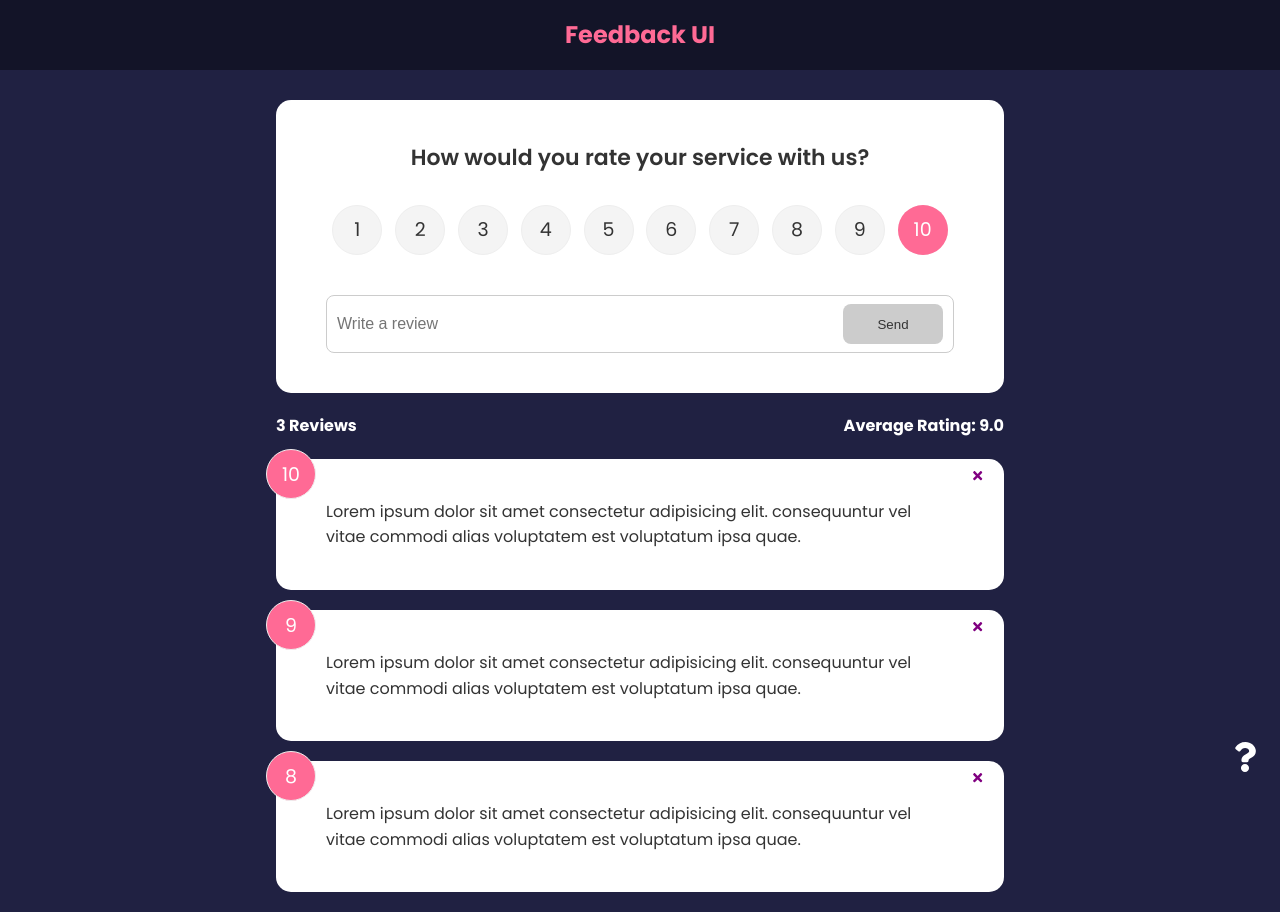
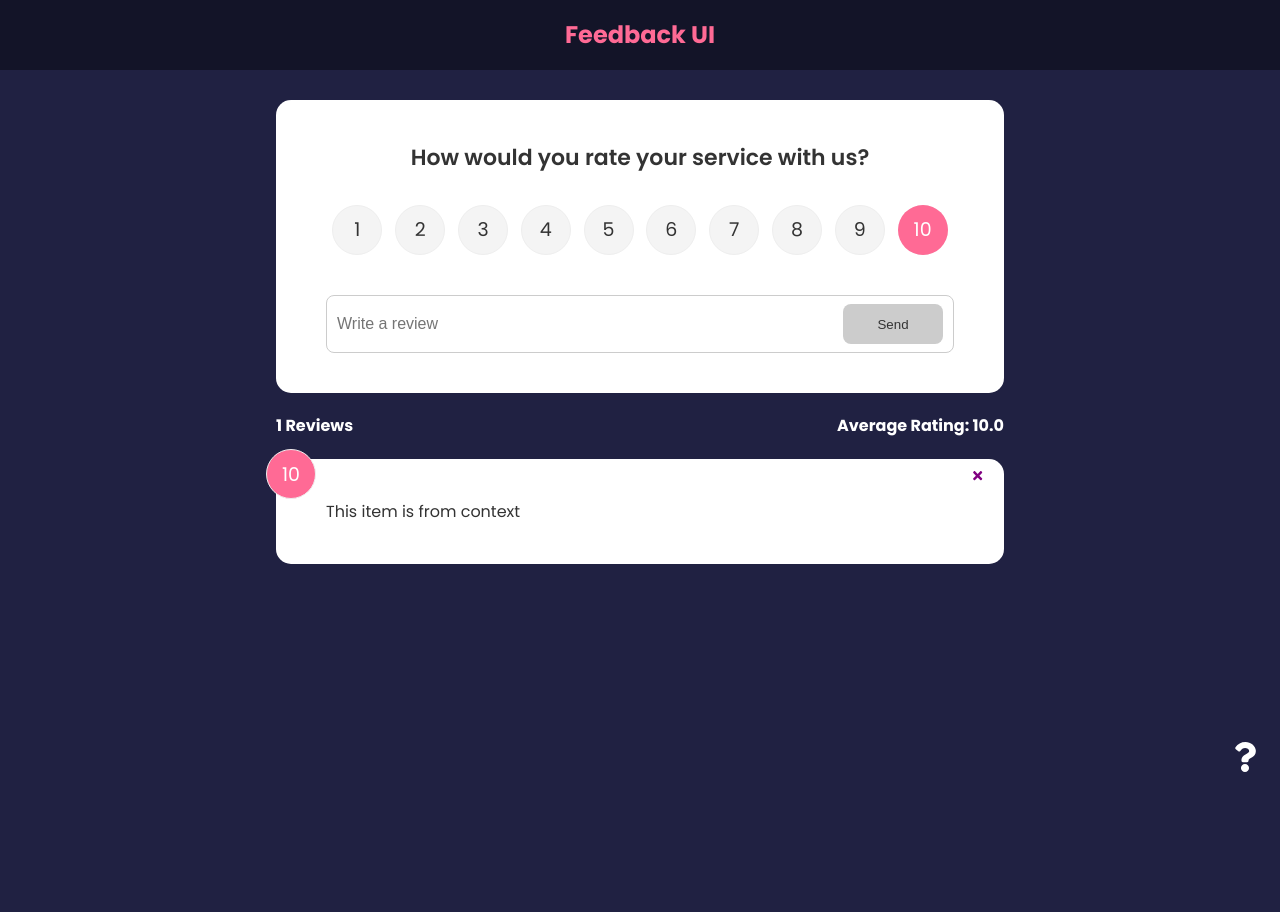
Before and after one commit to jiveshbhatti/feedback-app, a React (Create React App) app: page / in a window 1280 px wide. After the commit the page ends 800 px from the top, so only its background shows below. Built offline with nearby package versions, Linux system fonts and the light colour scheme.

Commit message:
useContext for global states

```diff
--- a/src/App.jsx
+++ b/src/App.jsx
@@ -1,55 +1,38 @@
-import { useState } from "react"
-import Header from "./components/Header"
-import FeedbackList from "./components/FeedbackList"
-import FeedbackData from "./data/feedbackData"
-import FeedbackForm from "./components/FeedbackForm"
-import FeedbackStats from "./components/FeedbackStats"
-import { v4 as uuidv4 } from 'uuid';
-import AboutPage from "./pages/AboutPage"
-import {BrowserRouter as Router, Route, Routes, NavLink} from 'react-router-dom'
-import AboutIconLink from "./components/AboutIconLink"
-import Card from "./components/shared/Card"
-function App(){
+import { useState } from "react";
+import Header from "./components/Header";
+import FeedbackList from "./components/FeedbackList";
+import FeedbackData from "./data/feedbackData";
+import FeedbackForm from "./components/FeedbackForm";
+import FeedbackStats from "./components/FeedbackStats";
+import AboutPage from "./pages/AboutPage";
+import { FeedbackProvider } from "./components/context/FeedbackContext";
+import {
+  BrowserRouter as Router,
+  Route,
+  Routes,
+  NavLink,
+} from "react-router-dom";
+import AboutIconLink from "./components/AboutIconLink";
+import Card from "./components/shared/Card";
+function App() {
+  const [feedback, setFeedback] = useState(FeedbackData);
 
+  return (
+    <FeedbackProvider>
+      <>
+        <Header></Header>
+        <div className="container">
+          <FeedbackForm />
+          <FeedbackStats />
+          <FeedbackList></FeedbackList>
 
-   const [feedback, setFeedback] = useState(FeedbackData)
-
-   const deleteFeedback=(id) =>{console.log('App', id)
-    if(window.confirm('Are you sure you want to delete?')){
-        setFeedback(feedback.filter((item)=>item.id !== id))
-
-    }
-
-}
-    const addFeedback = (feedbackObj)=> {
-        feedbackObj.id = uuidv4()
-
-        if(window.confirm('Are you ready to submit feedback?')){
-            setFeedback([feedbackObj, ...feedback])
-        }
-
-        console.log(feedback, 'all feedback')
-    }
-
-
-    return (
-    <>
-    <Header ></Header>
-    <div className="container">
-        <FeedbackForm handleAdd = {(e)=> addFeedback(e)}/>
-        <FeedbackStats feedback = {feedback}/>
-   <FeedbackList list={feedback} handleDelete={(id)=> deleteFeedback(id)}></FeedbackList>
-
-   <Router>
-
-<AboutIconLink/>
-</Router>
-    </div>
-
-
-    </>
-    )
+          <Router>
+            <AboutIconLink />
+          </Router>
+        </div>
+      </>
+    </FeedbackProvider>
+  );
 }
 
-
-export default App
+export default App;
--- a/src/components/FeedbackForm.jsx
+++ b/src/components/FeedbackForm.jsx
@@ -5,12 +5,15 @@ import Button from "./shared/Button";
 import { useState } from "react";
 import RatingSelect from "./RatingSelect";
 import { v4 as uuidv4 } from 'uuid';
-const FeedbackForm = ({handleAdd}) => {
+import FeedbackContext from "./context/FeedbackContext";
+import { useContext } from "react";
+const FeedbackForm = () => {
   const [text, setText] = useState("");
   const [btnDisabled, setBtnDisabled] = useState(true);
   const [message, setMessage] = useState("");
   const [rating, setRating] = useState(10)
 
+  const {addFeedback} = useContext(FeedbackContext)
 
   const handleTextChange = (val) => {
 
@@ -32,7 +35,7 @@ const FeedbackForm = ({handleAdd}) => {
       }
 
 
-      handleAdd(newFeedback)
+      addFeedback(newFeedback)
 
       setText('')
   }
--- a/src/components/FeedbackItem.jsx
+++ b/src/components/FeedbackItem.jsx
@@ -1,15 +1,18 @@
 import {FaTimes} from 'react-icons/fa'
 import PropTypes from 'prop-types'
+import { useContext } from 'react';
 import Card from "./shared/Card";
+import FeedbackContext from './context/FeedbackContext';
 
-function FeedbackItem({item, handleDelete}) {
+function FeedbackItem({item}) {
+    const {deleteFeedback} = useContext(FeedbackContext)
 
     // const handleClick = (id) => (console.log(id))
 
   return (
   <Card >
       <div className="num-display">{item.rating}</div>
-      <button onClick={()=>handleDelete(item.id)} className="close">
+      <button onClick={()=>deleteFeedback(item.id)} className="close">
           <FaTimes color='purple'/>
       </button>
       <div className="text-display">{item.text}</div>
--- a/src/components/FeedbackList.jsx
+++ b/src/components/FeedbackList.jsx
@@ -1,17 +1,18 @@
 import React from 'react';
 import FeedbackItem from './FeedbackItem';
 import { motion, AnimatePresence  } from "framer-motion"
+import { useContext } from 'react';
+import FeedbackContext from './context/FeedbackContext';
+function FeedbackList() {
 
-function FeedbackList({list, handleDelete}) {
-
-
+   const {feedback } = useContext(FeedbackContext)
 
   return <div className='feedback-list'>
 
-{list && (
-list.map((item) =>(
+{feedback && (
+feedback.map((item) =>(
     <FeedbackItem key={item.id} item ={item}
-    handleDelete={handleDelete}
+
     ></FeedbackItem>
 )))
 }
--- a/src/components/FeedbackStats.jsx
+++ b/src/components/FeedbackStats.jsx
@@ -1,8 +1,11 @@
 import React from 'react';
-import PropTypes from 'prop-types';
 
-function FeedbackStats({feedback}) {
+import { useContext } from 'react';
+import FeedbackContext from './context/FeedbackContext';
 
+function FeedbackStats() {
+
+  const {feedback} = useContext(FeedbackContext)
 
 let average = feedback.reduce((accumulator, currentVal) => {
 
@@ -18,11 +21,6 @@ average = average.toFixed(1).replace()
   </div>;
 }
 
-FeedbackStats.propTypes = {
-
-feedback : PropTypes.array.isRequired,
 
 
-};
-
 export default FeedbackStats;
--- /dev/null
+++ b/src/components/context/FeedbackContext.js
@@ -0,0 +1,44 @@
+import { createContext, useState } from "react";
+import { v4 as uuidv4 } from "uuid";
+const FeedbackContext = createContext();
+
+export const FeedbackProvider = ({ children }) => {
+  const [feedback, setFeedback] = useState([
+    {
+      id: 1,
+      text: "This item is from context",
+      rating: 10,
+    },
+  ]);
+
+  const addFeedback = (feedbackObj) => {
+    feedbackObj.id = uuidv4();
+
+    if (window.confirm("Are you ready to submit feedback?")) {
+      setFeedback([feedbackObj, ...feedback]);
+    }
+
+    console.log(feedback, "all feedback");
+  };
+
+  const deleteFeedback = (id) => {
+    console.log("App", id);
+    if (window.confirm("Are you sure you want to delete?")) {
+      setFeedback(feedback.filter((item) => item.id !== id));
+    }
+  };
+
+  return (
+    <FeedbackContext.Provider
+      value={{
+        feedback,
+        deleteFeedback,
+        addFeedback,
+      }}
+    >
+      {children}
+    </FeedbackContext.Provider>
+  );
+};
+
+export default FeedbackContext;
--- a/src/components/shared/Button.jsx
+++ b/src/components/shared/Button.jsx
@@ -25,7 +25,7 @@ Button.propTypes = {
     children : PropTypes.node.isRequired,
     version: PropTypes.string,
     type: PropTypes.string,
-    isDisabled: PropTypes.string,
+    isDisabled: PropTypes.bool,
 
 };
 
```
